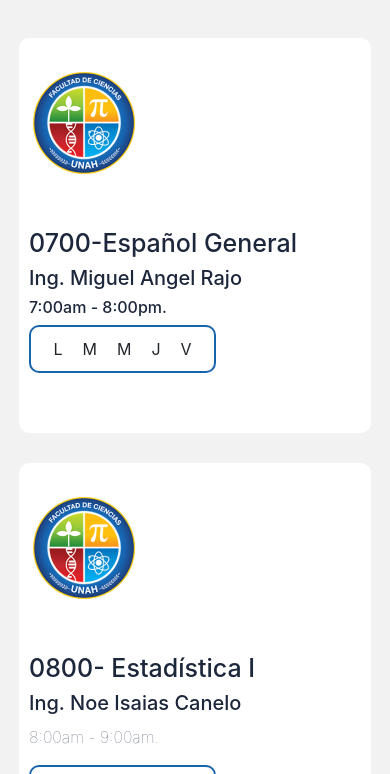
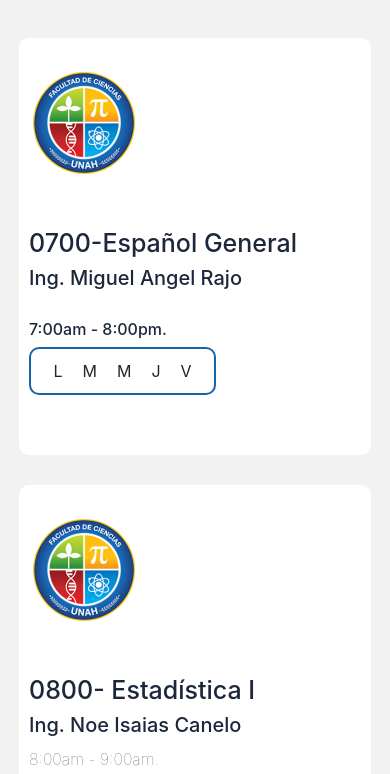
Before and after one commit to melvinorellana123/Prueba1-Aulas, a plain HTML site: page index.html in a window 390 px wide. Shown: the part 64-838 px from the top of the page. Drawn offline with nearby package versions, Linux system fonts and the light colour scheme.

```diff
--- a/css/estilos.css
+++ b/css/estilos.css
@@ -96,6 +96,7 @@
     font-size: 30px;
     color: #fff;
     background: #1FDE82;
+    display: flex;
     display: inline-block;
     width: 70px;
     height: 70px;
@@ -113,7 +114,9 @@
     font-size: 25px;
     margin-top: 50px;
 }
-
+.articulo>h6 {
+    margin-top: 30px;
+}
 
 .articulo>p {
     font-weight: 100;
@@ -163,5 +166,6 @@
     /* About us */
     .articulo {
         width: 95%;
+        padiding-left: 50px;
     }
 }
```
